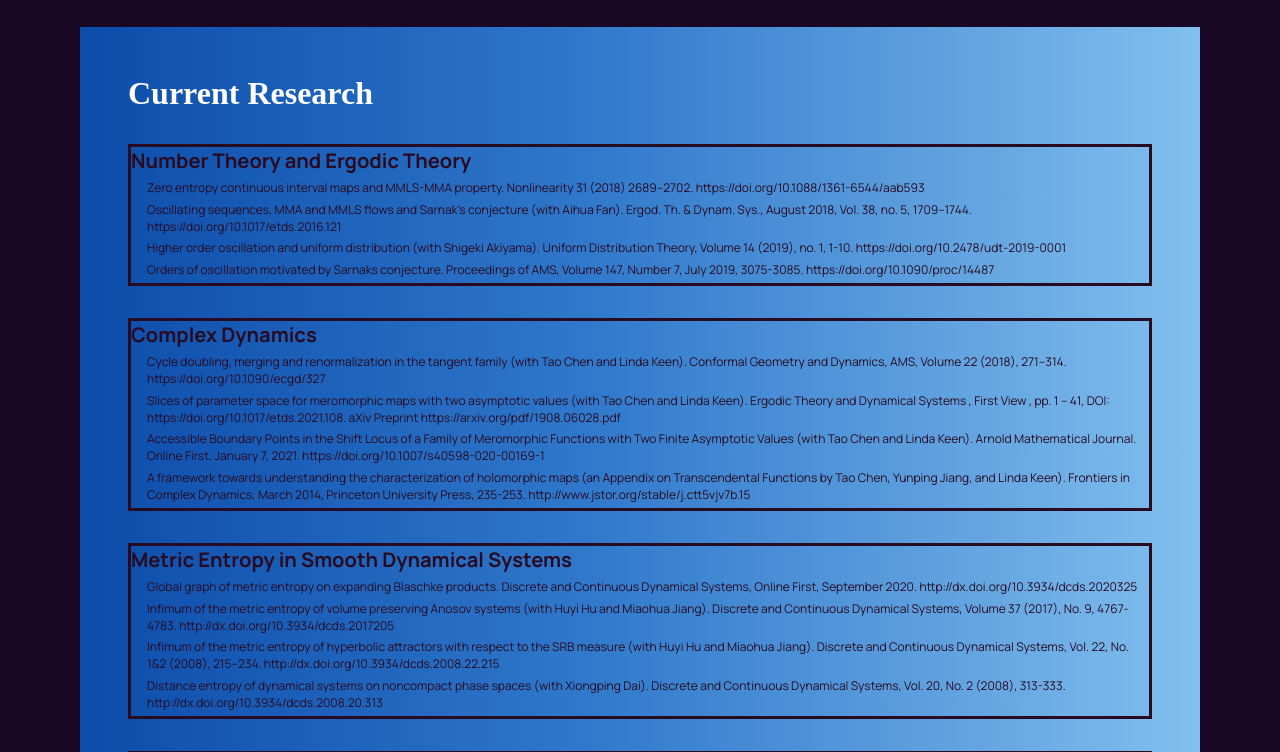
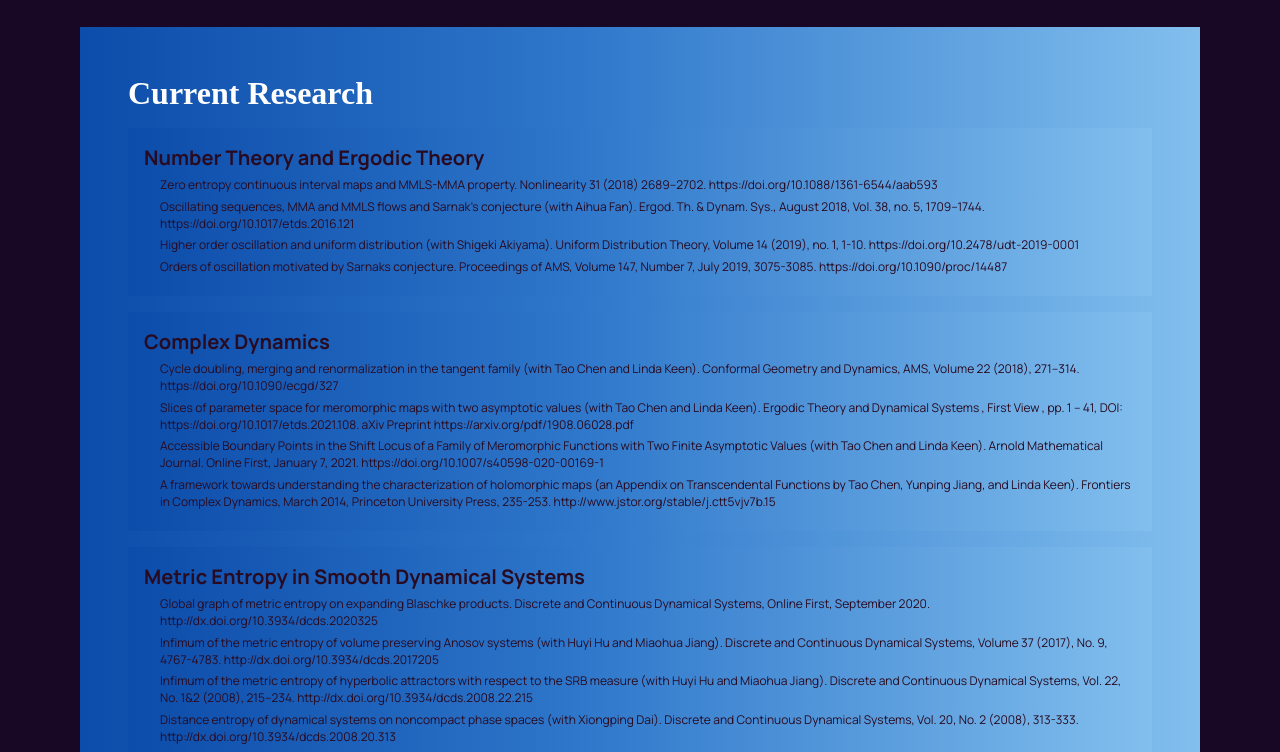
Before and after one commit to tradinglegendkha/yunping-jiang, a React (Create React App) app: page / in a window 1280 px wide. Shown: the part 1580-2332 px from the top of the page. Built offline with nearby package versions, Linux system fonts and the light colour scheme.

Commit message:
edited current look

```diff
--- a/src/components/current/current.css
+++ b/src/components/current/current.css
@@ -38,7 +38,7 @@
 
 .current-container-heading h1 {
   color: white;
-  margin-bottom: 2rem;
+  margin-bottom: 1rem;
 }
 
 .current-container-box {
@@ -48,8 +48,39 @@
 }
 
 .boxes {
-  margin: 2rem 0rem;
-  border-style: solid;
+  margin: 1rem 0rem;
+  padding: 1rem;
+  background: -moz-linear-gradient(
+    90deg,
+    rgba(12, 76, 170, 1) 0%,
+    rgba(47, 120, 203, 1) 45%,
+    rgba(130, 191, 238, 1) 100%
+  );
+  background: -webkit-linear-gradient(
+    90deg,
+    rgba(12, 76, 170, 1) 0%,
+    rgba(47, 120, 203, 1) 45%,
+    rgba(130, 191, 238, 1) 100%
+  );
+  background: -o-linear-gradient(
+    90deg,
+    rgba(12, 76, 170, 1) 0%,
+    rgba(47, 120, 203, 1) 45%,
+    rgba(130, 191, 238, 1) 100%
+  );
+  filter: progid:DXImageTransform.Microsoft.gradient( startColorstr='#82BFEE', endColorstr='#0C4CAA', GradientType=0 );
+  background: -ms-linear-gradient(
+    90deg,
+    rgba(12, 76, 170, 1) 0%,
+    rgba(47, 120, 203, 1) 45%,
+    rgba(130, 191, 238, 1) 100%
+  );
+  background: linear-gradient(
+    90deg,
+    rgba(12, 76, 170, 1) 0%,
+    rgba(47, 120, 203, 1) 45%,
+    rgba(130, 191, 238, 1) 100%
+  );
 }
 
 .boxes p {
```
